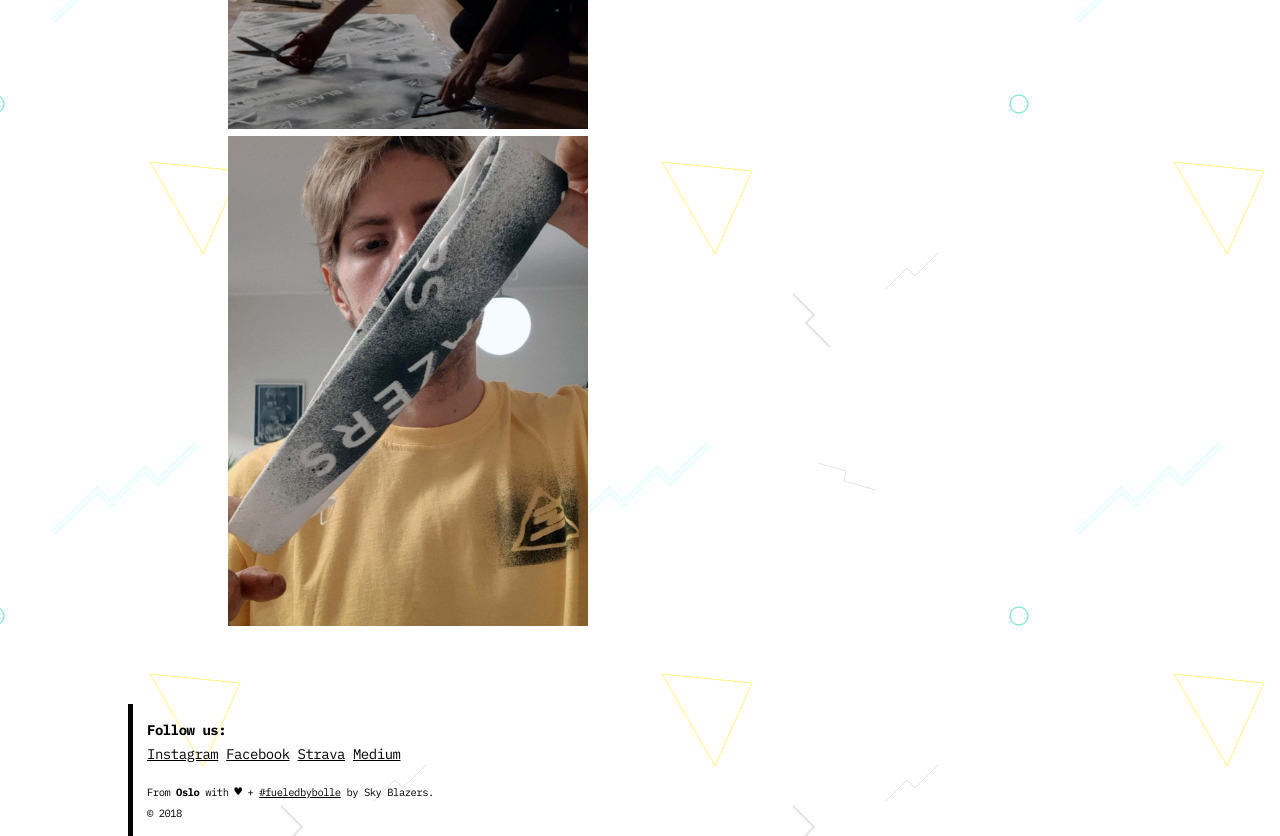
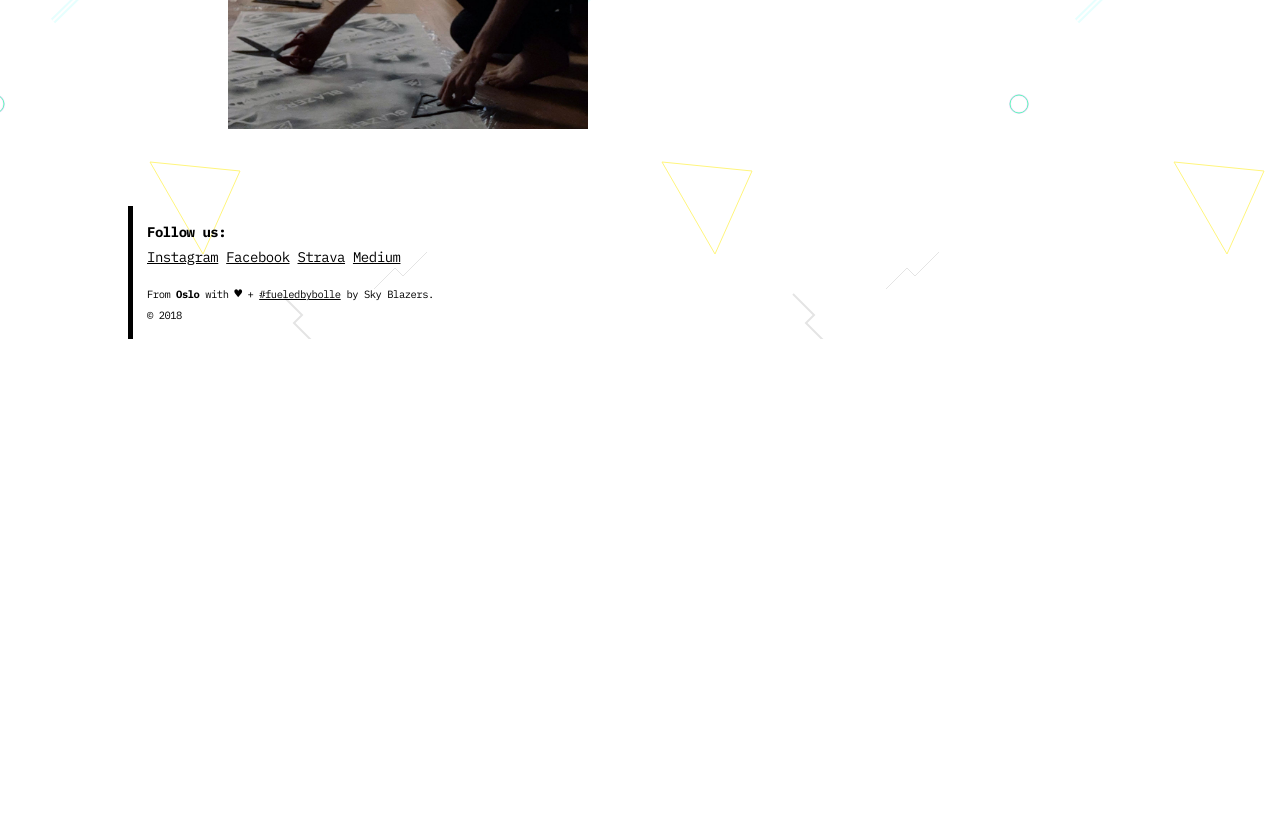
Before and after one commit to hanserino/skyblazers, a website: page docs/goodies.html in a window 1280 px wide. Shown: the part 1920-2756 px from the top of the page. After the commit the page ends 2259 px from the top, so only its background shows below. Drawn offline with Linux system fonts and the light colour scheme.

Commit message:
removed ugly pic

```diff
--- a/docs/goodies.html
+++ b/docs/goodies.html
@@ -53,7 +53,6 @@
         <p>Info: <br /> 100% cotton. Wash at or below 40°C. If the prints starts wearing out, HK will personally freshen up and redo the prints cost free. The fabric stretches just enough so you don't have to re-tighten it when it gets sweaty and it gives back just enough so it doesn't feel uncomfortable when you mount it on your head the first time. </p>
         <p>Want one? Text <abbr title="Hans Kristian">HK</abbr> @ <a href="tel:004792841558">+47 928 41 558</a> and you will get it next time you show up at Stirsdag</p>
         <img src="./assets/media/pics/bandana/bandana_1.jpg" alt="Sky Blazers Bandana "/>
-        <img src="./assets/media/pics/bandana/bandana_2.jpg" alt="Sky Blazers Bandana up close "/>
         <!-- <h3>Shoe saver calculator</h3>
         <p>We all like brand new shoes. But reality is: we probably could push those old good pairs a little further.</p>
         <p><label for="math">Shoes mileage:</label>
```
